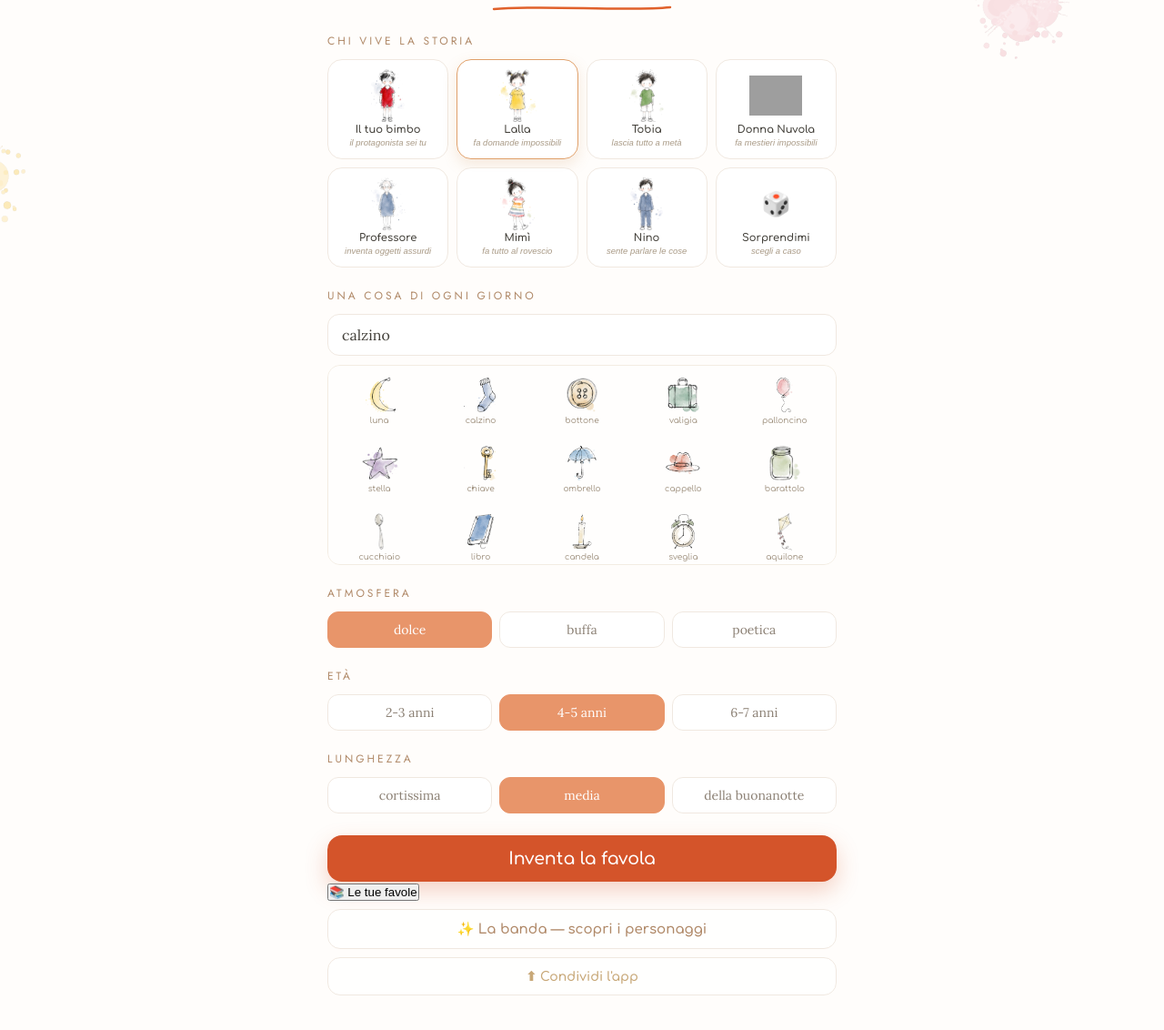
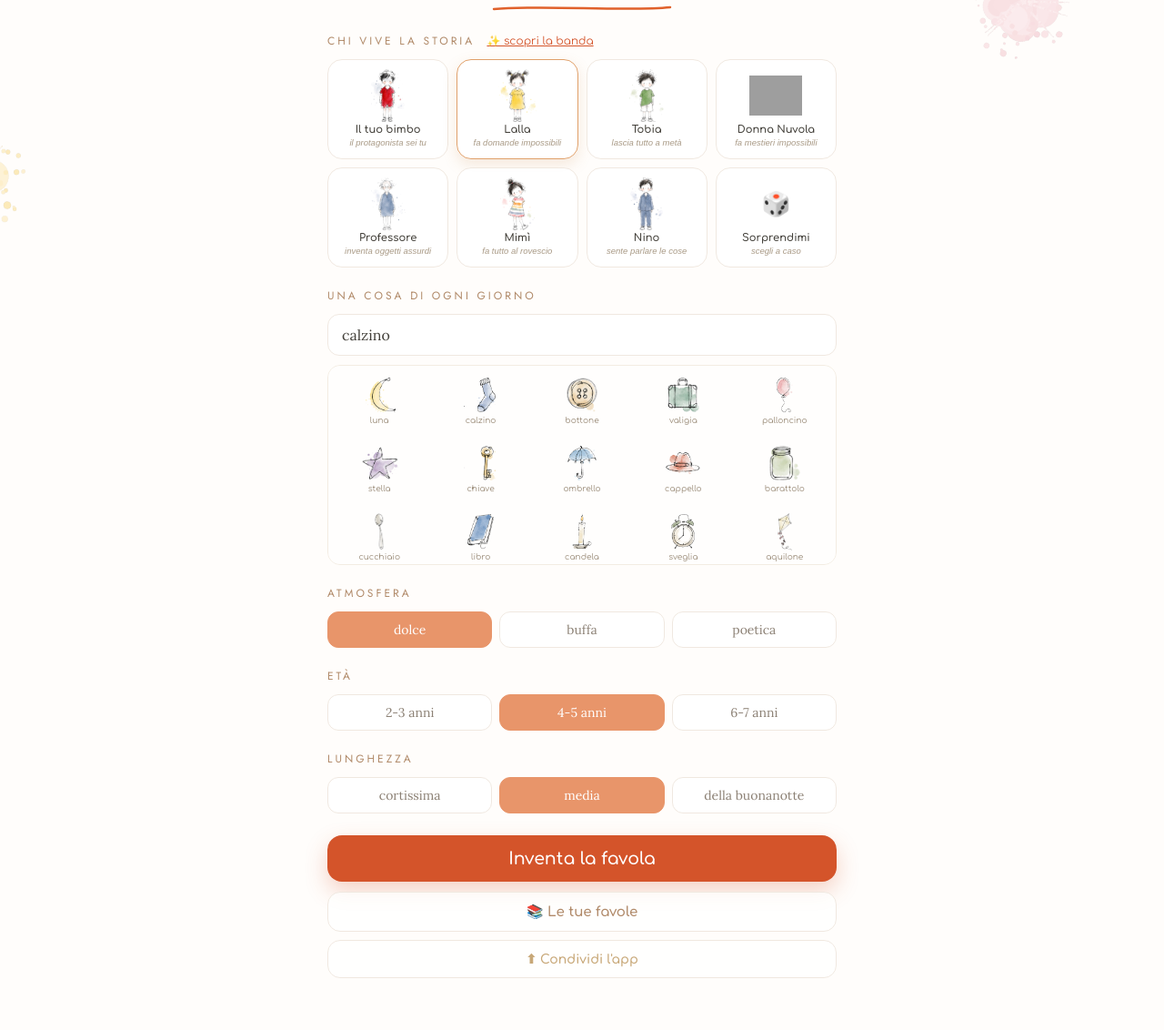
Before and after one commit to leonorigabriele-maker/fabbrica-favole, a website: page index.html in a window 1280 px wide. Shown: the part 108-1240 px from the top of the page at 91% size. Drawn offline with Linux system fonts and the light colour scheme; grey boxes are pictures that could not be loaded.

Commit message:
Add files via upload

```diff
--- a/index.html
+++ b/index.html
@@ -76,7 +76,9 @@ body{font-family:'Lora',serif;color:#43403a;background:#fffdfb;}
 .load .moon{font-size:50px;animation:sway 2s ease-in-out infinite;}
 .load p{font-family:'Comfortaa';color:#b08968;font-size:15px;}
 @keyframes sway{0%,100%{transform:translateY(0) rotate(-6deg);}50%{transform:translateY(-8px) rotate(6deg);}}
+.raccolta-btn{width:100%;margin-top:11px;cursor:pointer;border:1px solid #f0e8e0;font-family:'Comfortaa',sans-serif;font-weight:600;font-size:15px;color:#b08968;background:rgba(255,255,255,.7);border-radius:14px;padding:12px;}
 .banda-btn{width:100%;margin-top:9px;cursor:pointer;border:1px solid #f0e8e0;font-family:'Comfortaa',sans-serif;font-weight:600;font-size:15px;color:#b08968;background:rgba(255,255,255,.7);border-radius:14px;padding:12px;}
+.scopri-link{border:none;background:none;font-family:'Comfortaa',sans-serif;font-size:12px;color:#d4542a;cursor:pointer;padding:0;text-decoration:underline;}
 .qr-overlay{position:fixed;inset:0;z-index:58;background:#fffdfb;display:none;flex-direction:column;align-items:center;justify-content:center;gap:18px;padding:30px;}
 .qr-overlay.show{display:flex;}
 .qr-close{position:absolute;top:18px;right:18px;border:none;background:none;font-size:22px;color:#b08968;cursor:pointer;}
@@ -119,7 +121,7 @@ body{font-family:'Lora',serif;color:#43403a;background:#fffdfb;}
   <div class="tit"><span class="cap">L</span>A <span class="cap">F</span>ABBRICA <span class="cap">D</span>ELLE <span class="cap">F</span>AVOLE</div>
   <div class="sub">storie che si inventano ogni sera</div>
   <svg class="rule" viewBox="0 0 200 10"><path d="M3 6 C 55 1,150 9,197 4" stroke="#e0602a" stroke-width="2.4" fill="none" stroke-linecap="round"/></svg>
-  <div class="sec"><div class="seclabel">Chi vive la storia</div><div class="cards" id="cards"></div>
+  <div class="sec"><div class="seclabel">Chi vive la storia &nbsp;<button class="scopri-link" id="openBanda">✨ scopri la banda</button></div><div class="cards" id="cards"></div>
     <input class="input nome" id="nome" placeholder="il nome del tuo bimbo" maxlength="20"/></div>
   <div class="sec"><div class="seclabel">Una cosa di ogni giorno</div>
     <input class="input" id="cosa" placeholder="scrivi o cerca (anche: sbadiglio, silenzio...)" value="calzino"/>
@@ -129,7 +131,6 @@ body{font-family:'Lora',serif;color:#43403a;background:#fffdfb;}
   <div class="sec"><div class="seclabel">Lunghezza</div><div class="pills" id="len"></div></div>
   <button class="cta" id="go">Inventa la favola</button>
   <button class="raccolta-btn" id="openRaccolta">📚 Le tue favole <span id="favCount"></span></button>
-  <button class="banda-btn" id="openBanda">✨ La banda — scopri i personaggi</button>
   <button class="banda-btn" id="btnCondividi" style="margin-top:9px;font-size:14px;color:#c8a878;" onclick="condividi()">⬆ Condividi l'app</button>
 
 </div>
```
